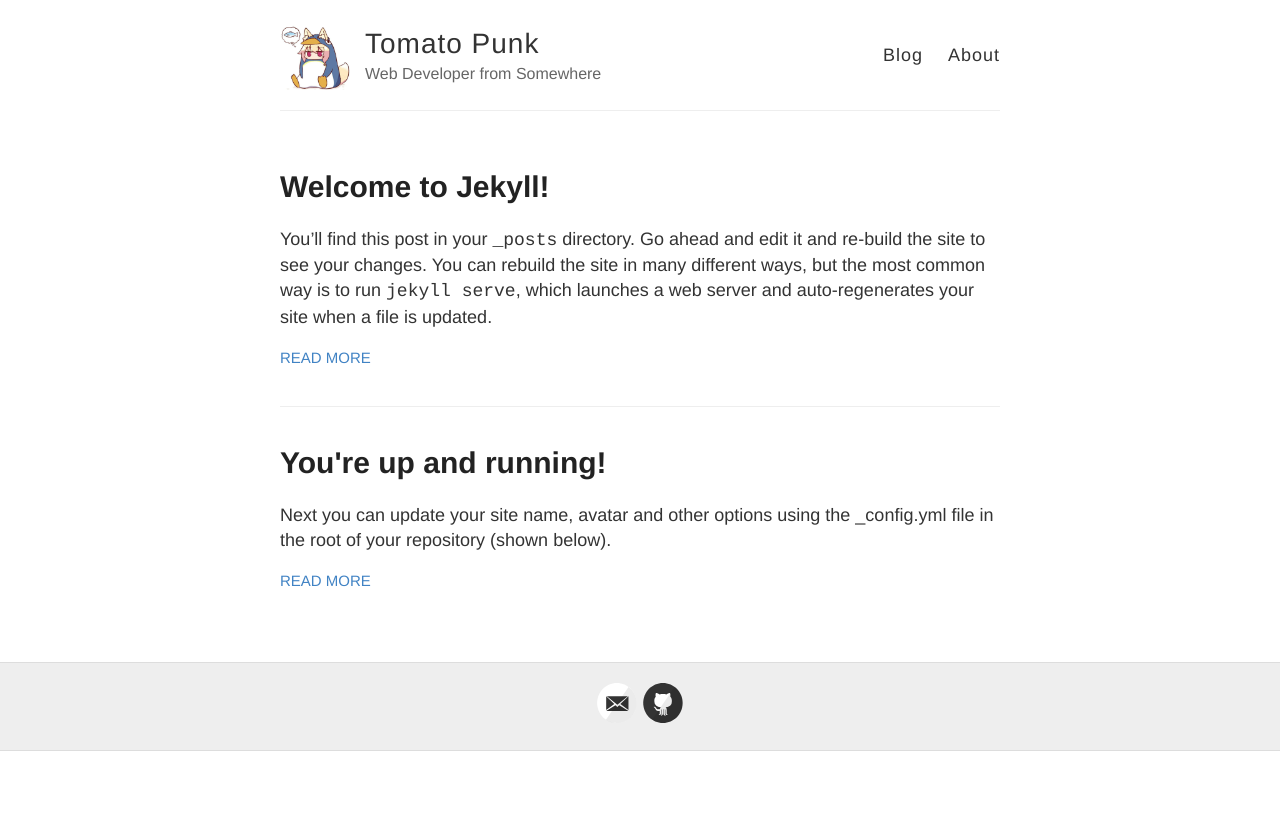
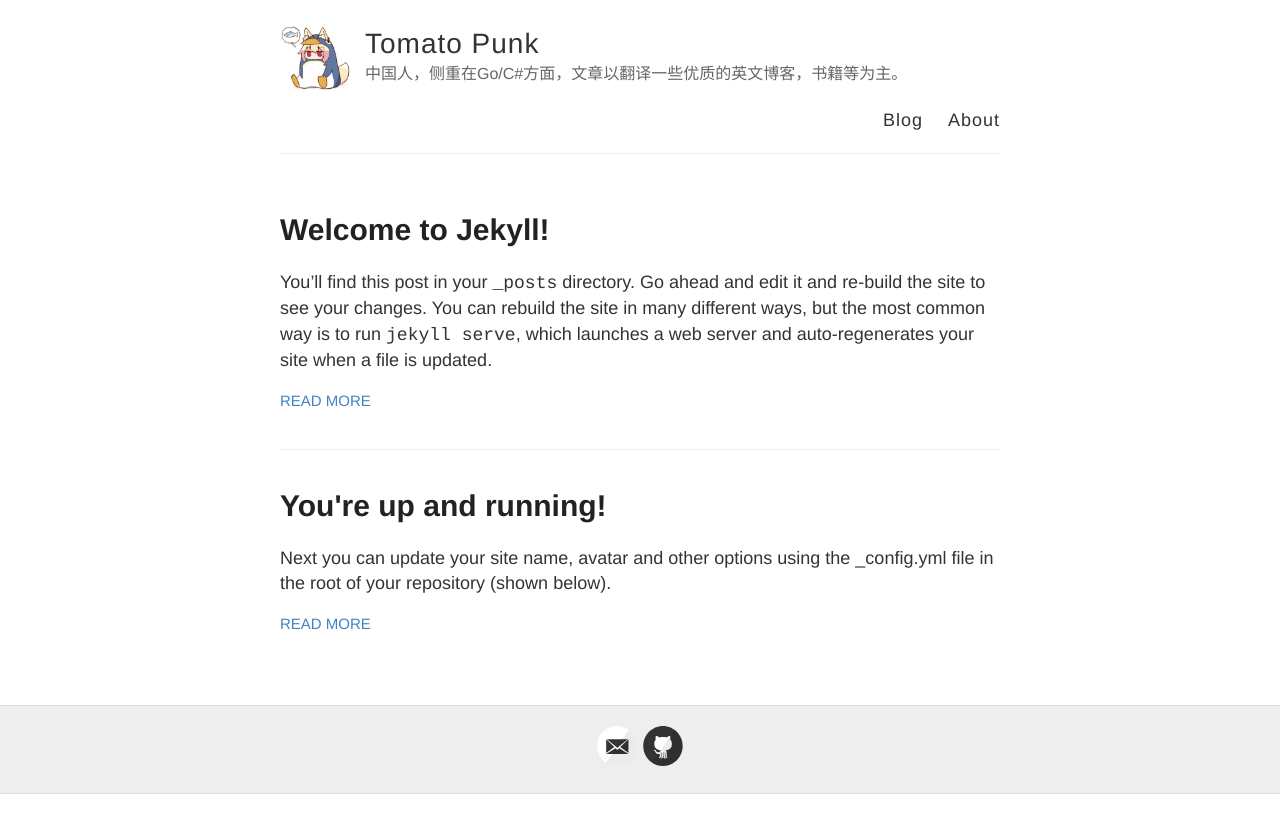
Before and after one commit to tomatopunk/tomatopunk.github.io, a Jekyll site: the page built from index.html, in a window 1280 px wide. Shown: the top 833 px of the page. Built offline with Jekyll 4.4.1, drawn with Linux system fonts in a browser that asks for light colours; comment, search, counter and statistics services are not loaded.

Commit message:
update website description

```diff
--- a/_config.yml
+++ b/_config.yml
@@ -1,14 +1,7 @@
-#
-# This file contains configuration flags to customize your site
-#
+name: Tomato Punk
+description: >-
+  中国人，侧重在Go/C#方面，文章以翻译一些优质的英文博客，书籍等为主。
 
-# Name of your site (displayed in the header)
-name: Tomato Punk
-
-# Short bio or description (displayed in the header)
-description: Web Developer from Somewhere
-
-# URL of your avatar or profile pic (you could use your GitHub profile pic)
 # avatar: https://cdn.nlark.com/yuque/0/2019/png/460920/1568100617126-avatar/b7cfdfb8-a2fe-406b-a6ca-a34fdd62c747.png?x-oss-process=image%2Fresize%2Cm_fill%2Cw_112%2Ch_112%2Fformat%2Cpng
 avatar: https://raw.githubusercontent.com/tomatopunk/tomatopunk.github.io/master/images/head.png
 
```
